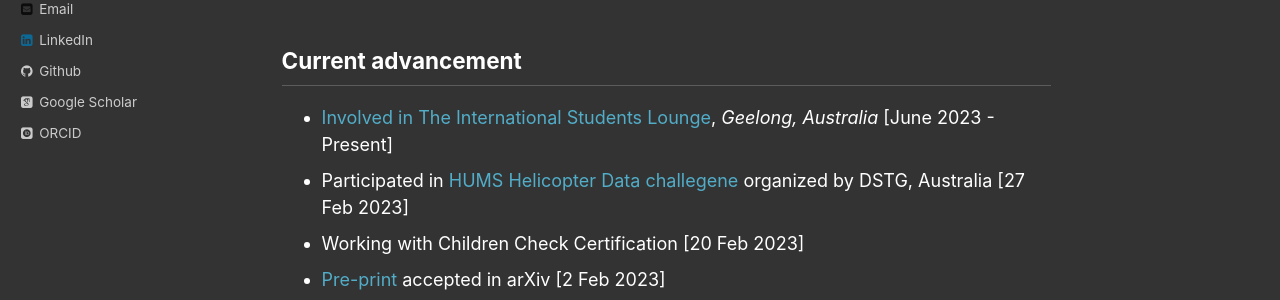
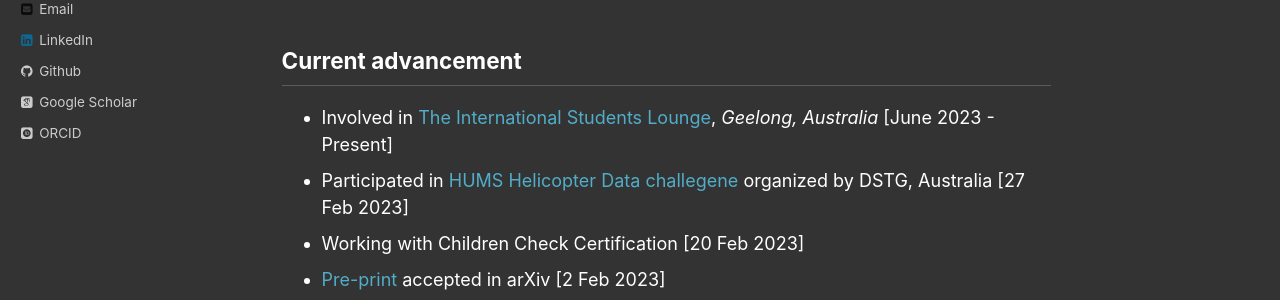
Before and after one commit to dhirajneupane/academicPortfolio, a Jekyll site: the page built from _pages/about.md, in a window 1280 px wide and 900 px high, scrolled down 773 px. Shown: the part 390-690 px from the top of the window. Built offline with Jekyll 4.4.1, drawn with Linux system fonts in a browser that asks for light colours; some web fonts are replaced.

```diff
--- a/_pages/about.md
+++ b/_pages/about.md
@@ -26,7 +26,7 @@ I believe that success is not just about individual accomplishments but also abo
 Thank you for taking the time to read about me, and I look forward to connecting with you soon.
 
 ## Current advancement
-* [Involved in The International Students Lounge](https://www.facebook.com/photo/?fbid=131124969984922&set=pcb.131125976651488){:target="_blank"}, _Geelong, Australia_ [June 2023 - Present]
+* Involved in [The International Students Lounge](https://www.facebook.com/photo/?fbid=131124969984922&set=pcb.131125976651488){:target="_blank"}, _Geelong, Australia_ [June 2023 - Present]
 * Participated in [HUMS Helicopter Data challegene](https://humsconference.com.au/HUMS2023datachallenge/){:target="_blank"} organized by DSTG, Australia [27 Feb 2023]
 * Working with Children Check Certification [20 Feb 2023]
 * [Pre-print](https://arxiv.org/abs/2302.00837v1) accepted in arXiv [2 Feb 2023]
```
